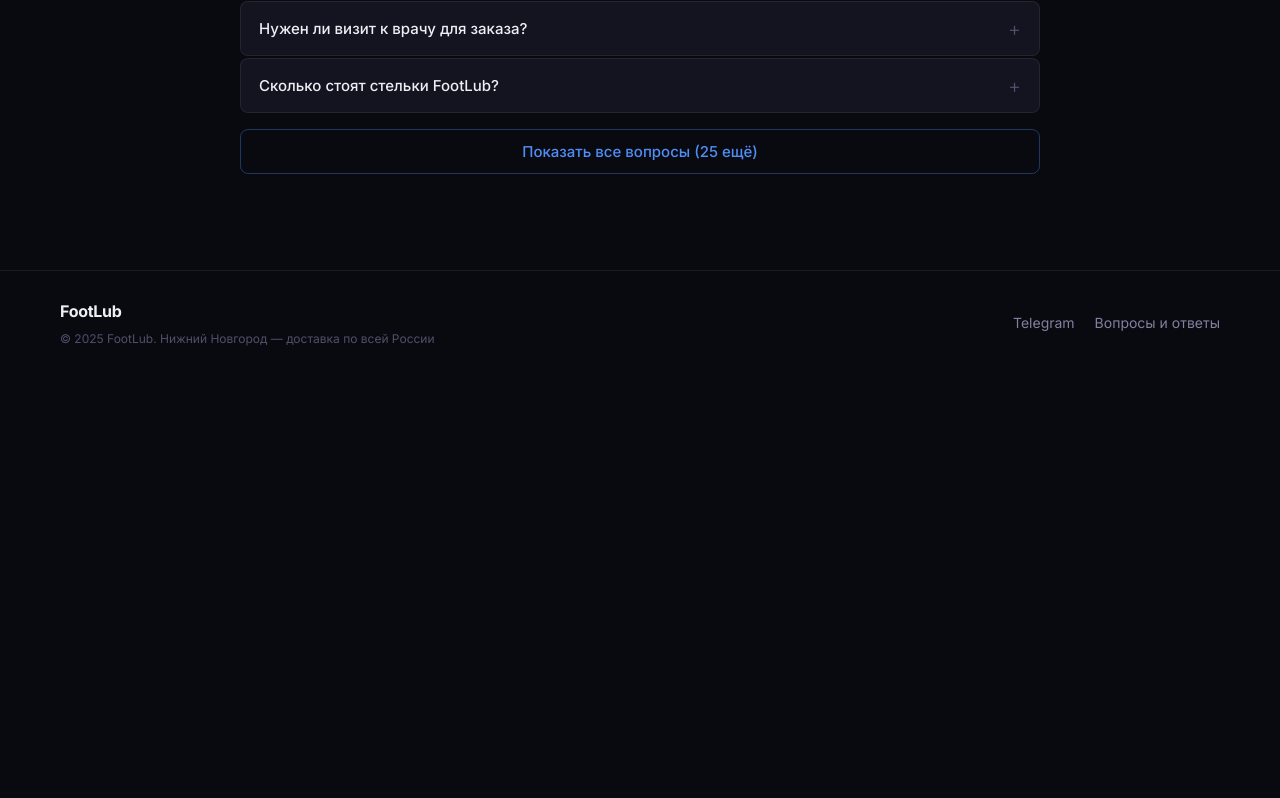
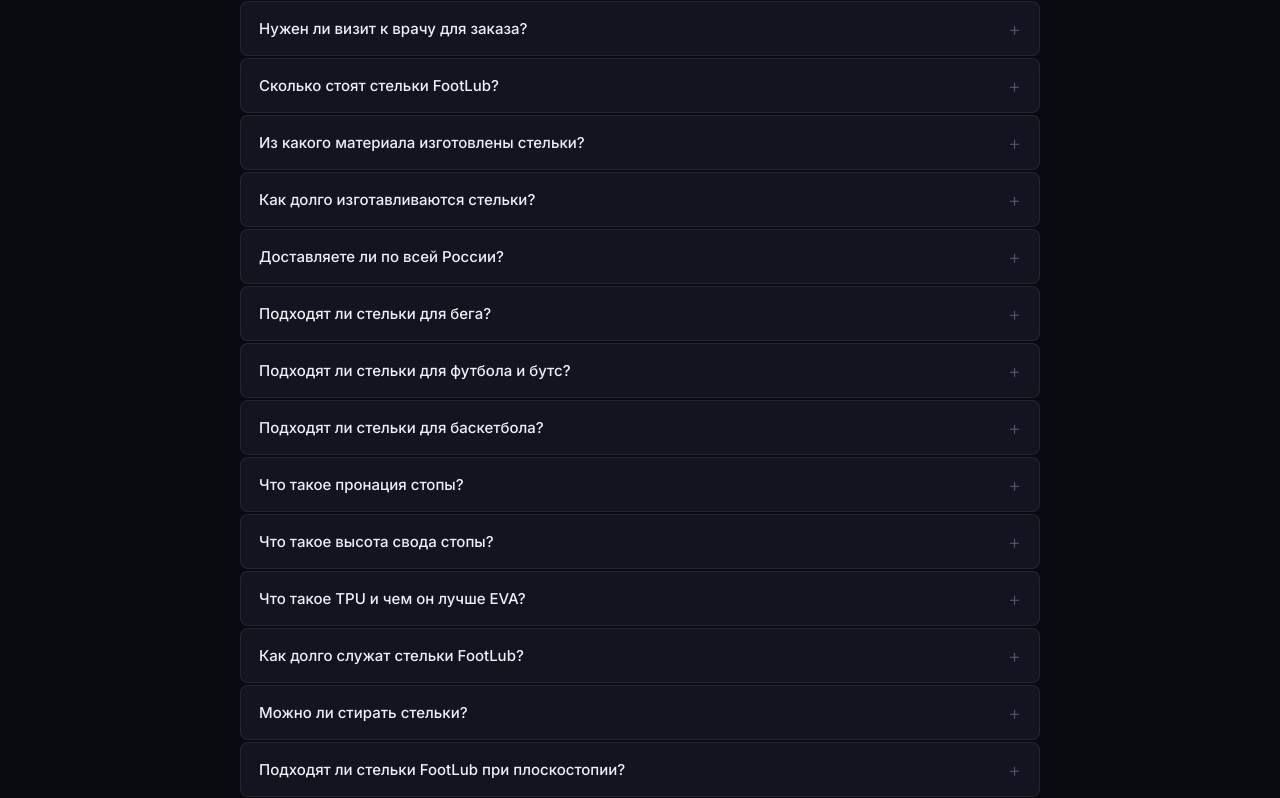
Before and after one commit to artengo10/footlub-site, a Next.js app: page / in a window 1280 px wide. Shown: the part 1407-2205 px from the top of the page. Before the commit the page ends 1783 px from the top, so only its background shows below. Built offline with nearby package versions, Linux system fonts and the light colour scheme.

Commit message:
SEO: move FAQPage JSON-LD to server component, render all 30 FAQ items without display:none

```diff
--- a/app/page.tsx
+++ b/app/page.tsx
@@ -1,10 +1,25 @@
 import Hero from '@/components/Hero';
 import ReviewsSection from '@/components/ReviewsSection';
 import FAQ from '@/components/FAQ';
+import { faq } from '@/data/faq';
+
+const faqSchema = {
+  '@context': 'https://schema.org',
+  '@type': 'FAQPage',
+  mainEntity: faq.map((item) => ({
+    '@type': 'Question',
+    name: item.q,
+    acceptedAnswer: { '@type': 'Answer', text: item.a },
+  })),
+};
 
 export default function Home() {
   return (
     <>
+      <script
+        type="application/ld+json"
+        dangerouslySetInnerHTML={{ __html: JSON.stringify(faqSchema) }}
+      />
       <Hero />
       <ReviewsSection />
       <FAQ />
--- a/components/FAQ.module.css
+++ b/components/FAQ.module.css
@@ -96,26 +96,3 @@
     font-size: 13px;
   }
 }
-
-.hidden {
-  display: none;
-}
-
-.toggle {
-  margin-top: 16px;
-  padding: 12px 32px;
-  font-size: 15px;
-  font-weight: 500;
-  color: var(--accent);
-  border: 1px solid rgba(79, 142, 247, 0.35);
-  border-radius: var(--radius-sm);
-  background: transparent;
-  transition: background 0.2s, border-color 0.2s;
-  width: 100%;
-  max-width: 800px;
-}
-
-.toggle:hover {
-  background: rgba(79, 142, 247, 0.08);
-  border-color: rgba(79, 142, 247, 0.6);
-}
--- a/components/FAQ.tsx
+++ b/components/FAQ.tsx
@@ -1,52 +1,20 @@
-'use client';
-import { useState } from 'react';
 import { faq } from '@/data/faq';
 import styles from './FAQ.module.css';
 
-const faqSchema = {
-  '@context': 'https://schema.org',
-  '@type': 'FAQPage',
-  mainEntity: faq.map((item) => ({
-    '@type': 'Question',
-    name: item.q,
-    acceptedAnswer: { '@type': 'Answer', text: item.a },
-  })),
-};
-
-const VISIBLE = 5;
-
 export default function FAQ() {
-  const [expanded, setExpanded] = useState(false);
-
   return (
     <section className={styles.section} id="faq">
-      <script
-        type="application/ld+json"
-        dangerouslySetInnerHTML={{ __html: JSON.stringify(faqSchema) }}
-      />
       <div className="container">
         <h2 className={styles.title}>Вопросы и ответы</h2>
         <div className={styles.inner}>
           <div className={styles.list}>
             {faq.map((item, i) => (
-              <details
-                key={i}
-                className={`${styles.item} ${!expanded && i >= VISIBLE ? styles.hidden : ''}`}
-                aria-hidden={!expanded && i >= VISIBLE ? true : undefined}
-              >
+              <details key={i} className={styles.item}>
                 <summary className={styles.question}>{item.q}</summary>
                 <p className={styles.answer}>{item.a}</p>
               </details>
             ))}
           </div>
-          <button
-            className={styles.toggle}
-            onClick={() => setExpanded((v) => !v)}
-          >
-            {expanded
-              ? 'Скрыть'
-              : `Показать все вопросы (${faq.length - VISIBLE} ещё)`}
-          </button>
         </div>
       </div>
     </section>
```
